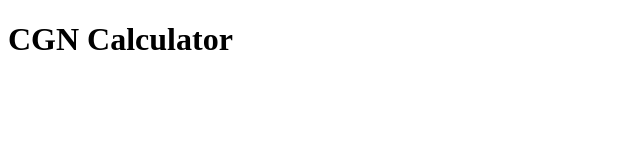
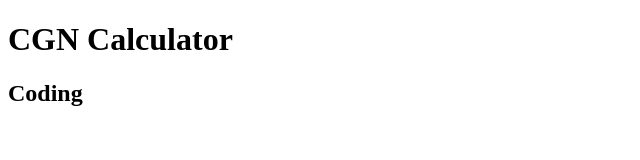
Before and after one commit to Kyumunhwang/CGN-Calculator, a plain HTML site: page index.html in a window 1280 px wide. Shown: the whole page, without its empty margins (0-640 px from the left). Drawn offline with Linux system fonts and the light colour scheme.

Commit message:
by Visual Studio Code

```diff
--- a/index.html
+++ b/index.html
@@ -6,5 +6,6 @@
   </head>
   <body>
     <h1>CGN Calculator</h1>
+    <h2>Coding</h2>
   </body>
 </html>
```
